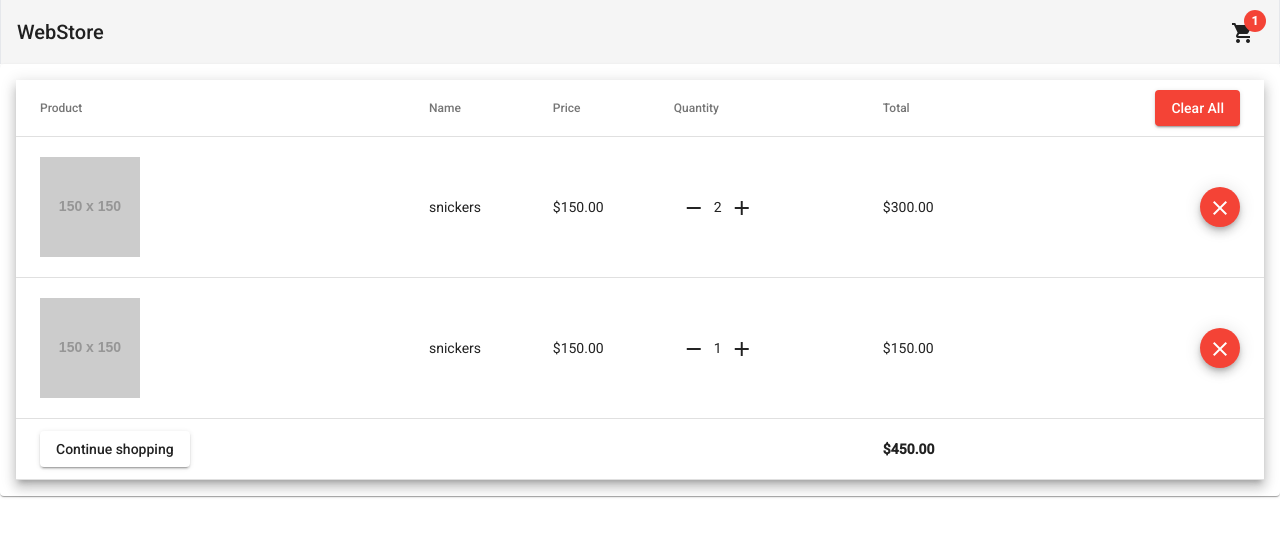
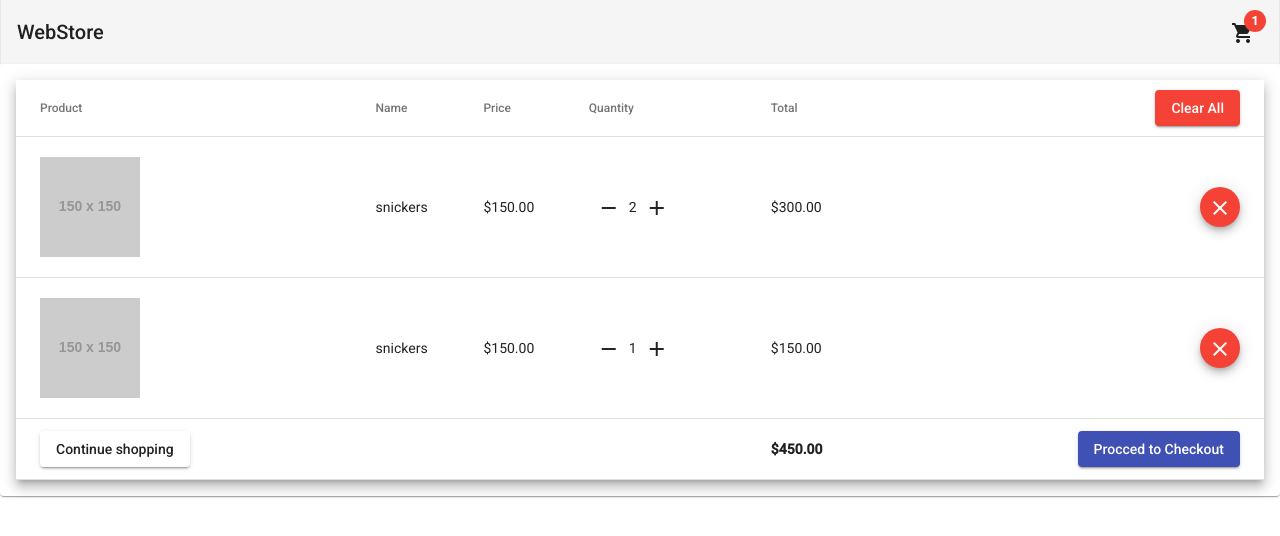
Before and after one commit to stecor/angular-store, an Angular app: page /cart in a window 1280 px wide. Shown: the top 536 px of the page. Built offline with nearby package versions, Linux system fonts and the light colour scheme.

Commit message:
cart component commit

```diff
--- a/src/app/pages/cart/cart.component.html
+++ b/src/app/pages/cart/cart.component.html
@@ -36,7 +36,7 @@
       <span>{{element.quantity}}</span>
       <button mat-icon-button><mat-icon>add</mat-icon></button>
       </td>
-      <button mat-raised-button color="primary" class="float-right">Procced to Checkout</button>
+
       <td mat-footer-cell *matFooterCellDef>
       </td>
     </ng-container>
@@ -68,13 +68,16 @@
         </button>
       </td>
         <td mat-footer-cell *matFooterCellDef>
+            <button mat-raised-button color="primary" class="float-right">Procced to Checkout</button>
         </td>
     </ng-container>
 
 
     <tr mat-header-row *matHeaderRowDef="displayColumns"></tr>
     <tr mat-row *matRowDef="let row; columns:displayColumns"></tr>
-    <tr mat-footer-row *matFooterRowDef="displayColumns"></tr>
+    <tr mat-footer-row *matFooterRowDef="displayColumns">
+
+    </tr>
   </table>
 </mat-card>
 <mat-card *ngIf="!cart.items.length">
```
